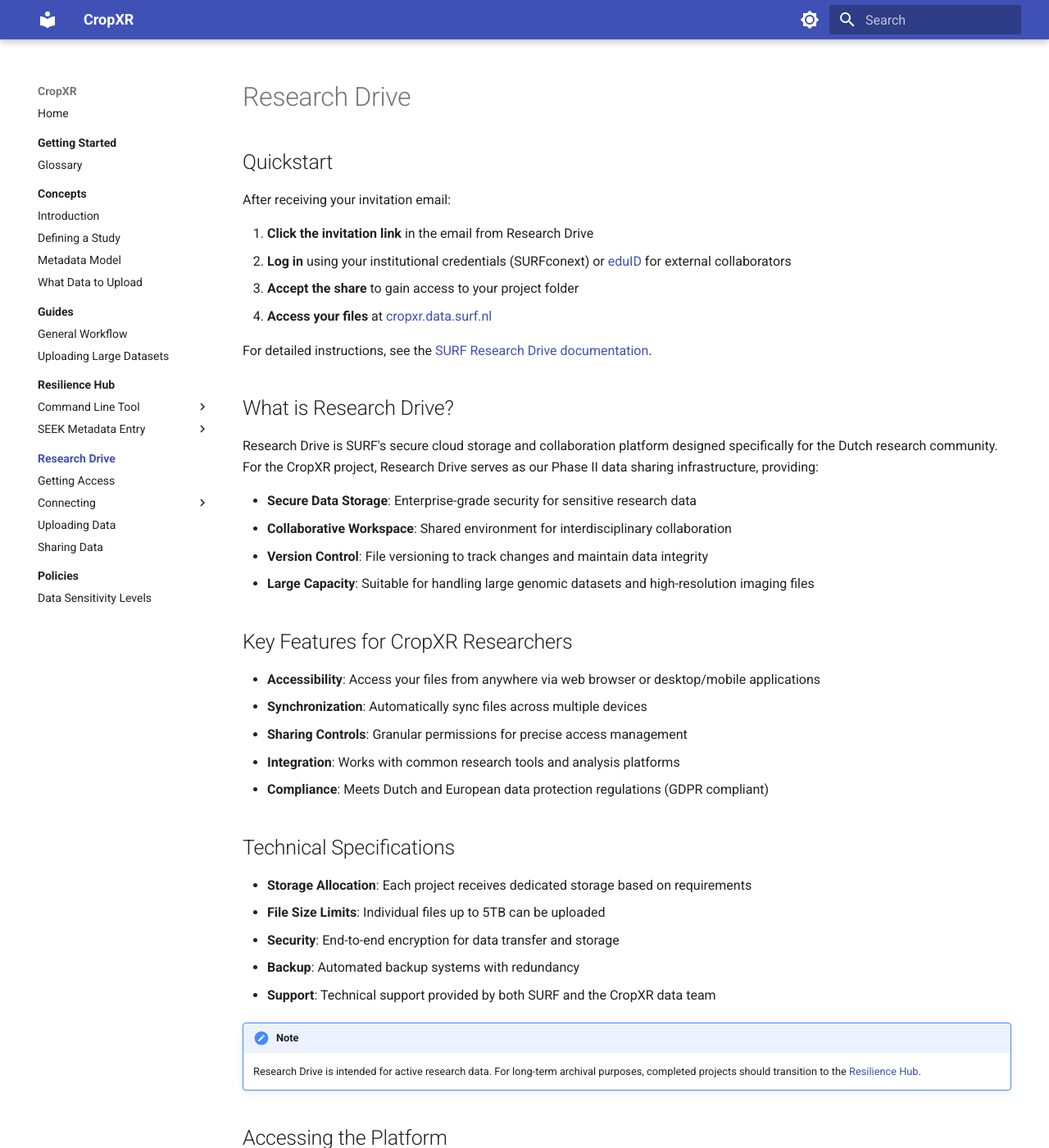
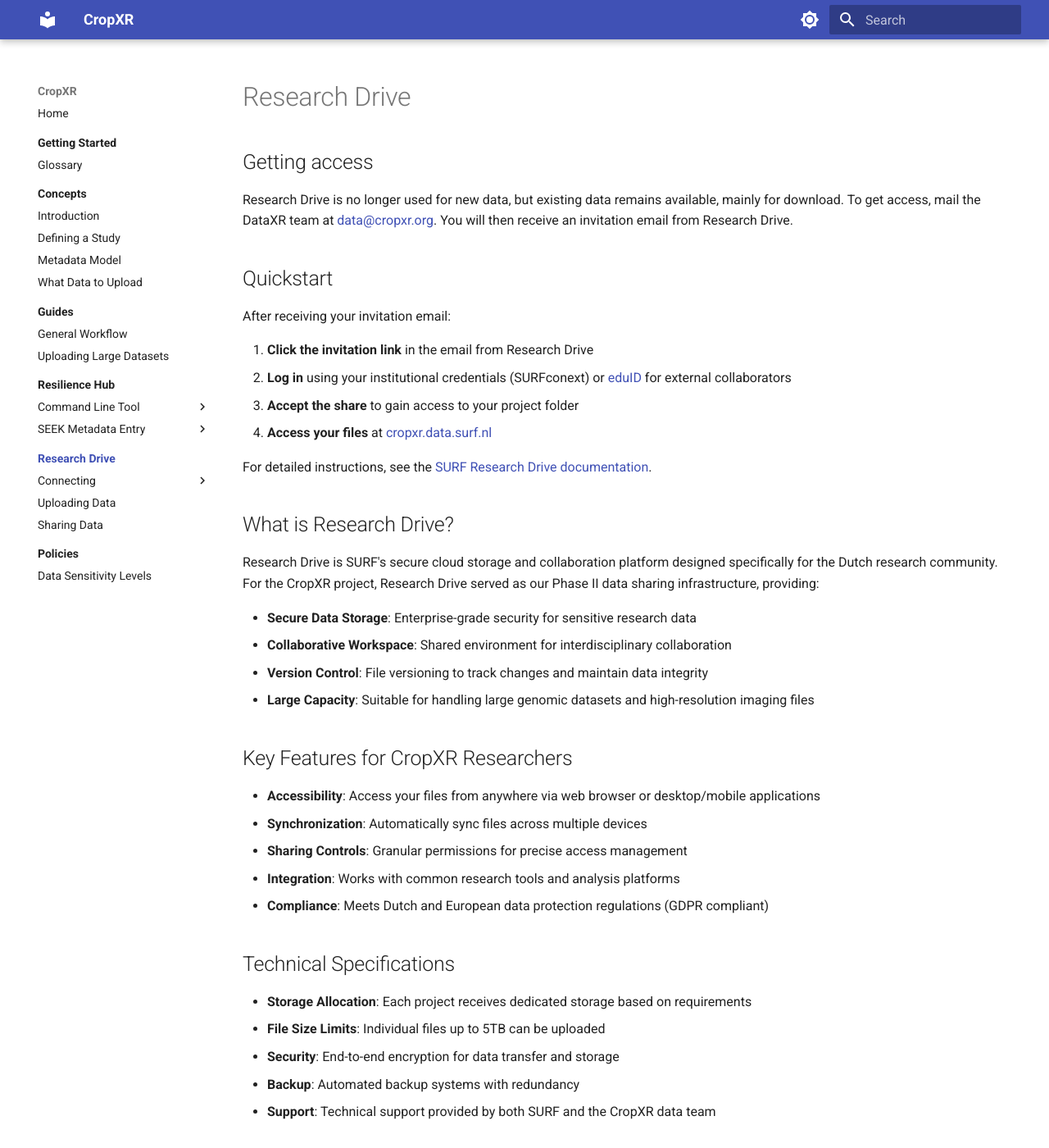
Before and after one commit to CropXR/documentation, an MkDocs documentation site: the page built from docs/research-drive/index.md, in a window 1280 px wide and 1400 px high. Shown: the whole window at 82% size. Built offline with MkDocs 1.6.1 and Material for MkDocs 9.7.7, drawn with Linux system fonts in a browser that asks for light colours.

Commit message:
Replace Research Drive access page with a request by email
Access to existing Research Drive data is requested from data@cropxr.org.
Move this into the Research Drive index and update the links.

```diff
--- a/docs/research-drive/index.md
+++ b/docs/research-drive/index.md
@@ -1,4 +1,8 @@
 # Research Drive
+
+## Getting access
+
+Research Drive is no longer used for new data, but existing data remains available, mainly for download. To get access, mail the DataXR team at [data@cropxr.org](mailto:data@cropxr.org). You will then receive an invitation email from Research Drive.
 
 ## Quickstart
 
@@ -13,7 +17,7 @@
 
 ## What is Research Drive?
 
-Research Drive is SURF's secure cloud storage and collaboration platform designed specifically for the Dutch research community. For the CropXR project, Research Drive serves as our Phase II data sharing infrastructure, providing:
+Research Drive is SURF's secure cloud storage and collaboration platform designed specifically for the Dutch research community. For the CropXR project, Research Drive served as our Phase II data sharing infrastructure, providing:
 
 - **Secure Data Storage**: Enterprise-grade security for sensitive research data
 - **Collaborative Workspace**: Shared environment for interdisciplinary collaboration
@@ -36,9 +40,6 @@
 - **Backup**: Automated backup systems with redundancy
 - **Support**: Technical support provided by both SURF and the CropXR data team
 
-!!! note
-    Research Drive is intended for active research data. For long-term archival purposes, completed projects should transition to the [Resilience Hub](../resilience-hub/index.md).
-
 ## Accessing the Platform
 Our Research Drive instance is hosted at [https://cropxr.data.surf.nl/](https://cropxr.data.surf.nl/)
 
--- a/mkdocs.yml
+++ b/mkdocs.yml
@@ -131,7 +131,6 @@
       - Reference: resilience-hub/seek/reference.md
   - Research Drive:
     - research-drive/index.md
-    - Getting Access: research-drive/getting-access.md
     - Connecting:
       - Via Browser: research-drive/connecting/via-browser.md
       - Via NextCloud: research-drive/connecting/via-nextcloud.md
```
Also changed, not shown: docs/research-drive/connecting/via-browser.md (+1 -1 lines), docs/research-drive/connecting/via-rclone.md (+1 -1 lines), docs/research-drive/getting-access.md (deleted, +0 -23 lines).
